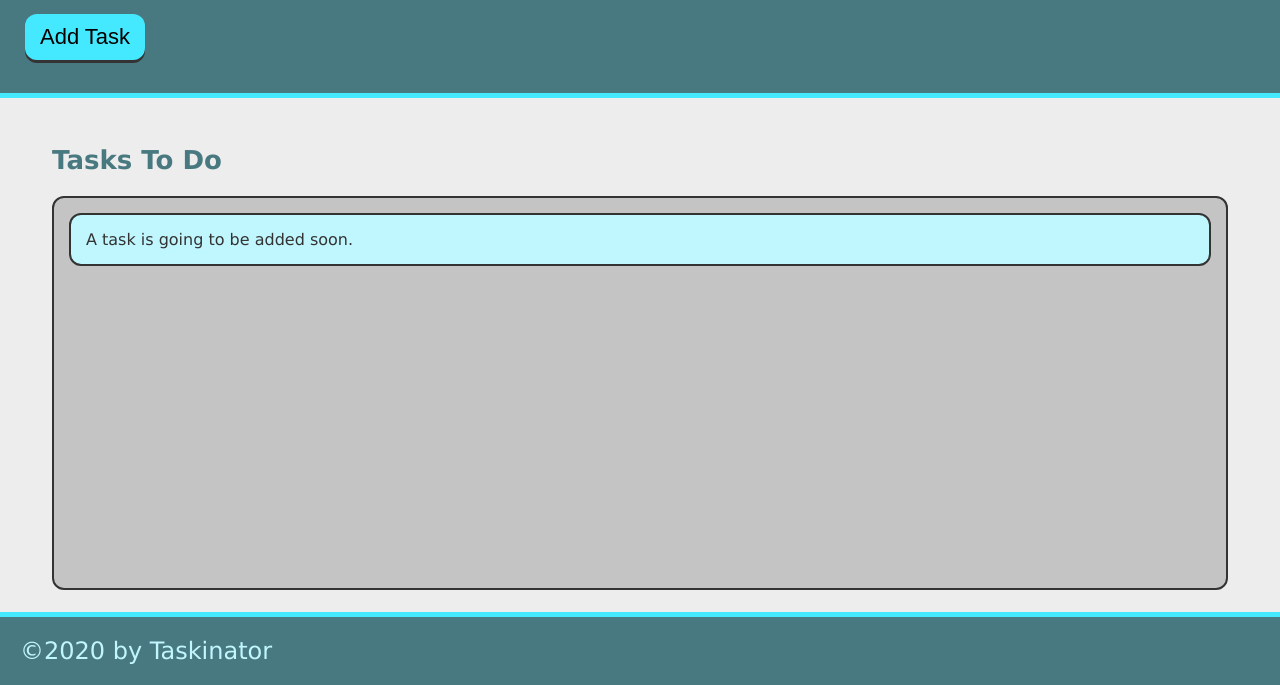
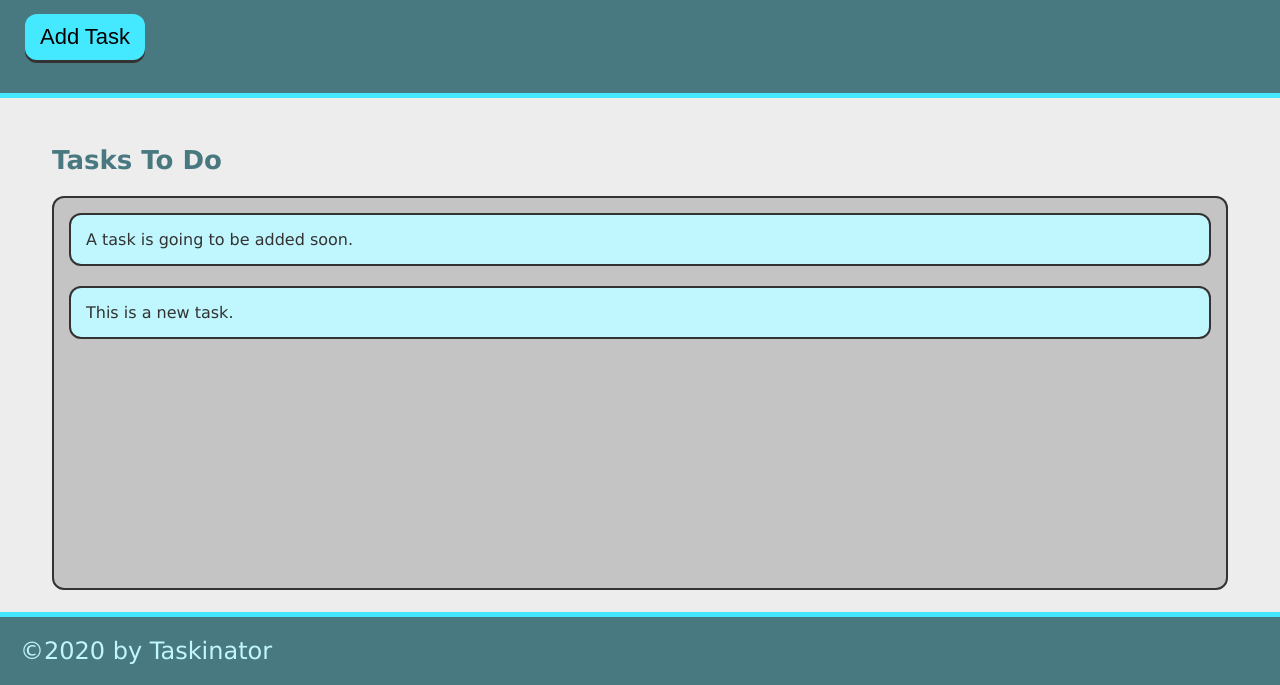
Before and after one commit to lindseymiller2567/taskinator, a plain HTML site: page index.html in a window 1280 px wide. Both pictures are taken after a click on the button "Add Task". Shown: the part 115-800 px from the top of the page. Drawn offline with Linux system fonts and the light colour scheme.

Commit message:
add ability to add task

```diff
--- a/assets/js/script.js
+++ b/assets/js/script.js
@@ -0,0 +1,12 @@
+var buttonEL = document.querySelector("#save-task");
+var tasksToDoEL = document.querySelector("#tasks-to-do");
+
+var createTaskHandler = function() {
+    var listItemEl = document.createElement("li");
+    listItemEl.className = "task-item";
+    listItemEl.textContent = "This is a new task.";
+    tasksToDoEL.appendChild(listItemEl);
+  };
+
+// On a button click, create a task
+buttonEL.addEventListener("click", createTaskHandler);
--- a/index.html
+++ b/index.html
@@ -12,13 +12,13 @@
     <header>
         <h1 class="page-title">Taskinator</h1>
         <p>Click the button below to add a new task!</p>
-        <button class="btn">Add Task</button>
+        <button class="btn" id="save-task">Add Task</button>
     </header>
 
     <main class="page-content">
         <section class="task-list-wrapper">
             <h2 class="list-title">Tasks To Do</h2>
-            <ul class="task-list">
+            <ul class="task-list" id="tasks-to-do">
                 <li class="task-item">
                     A task is going to be added soon.
                 </li>
```
